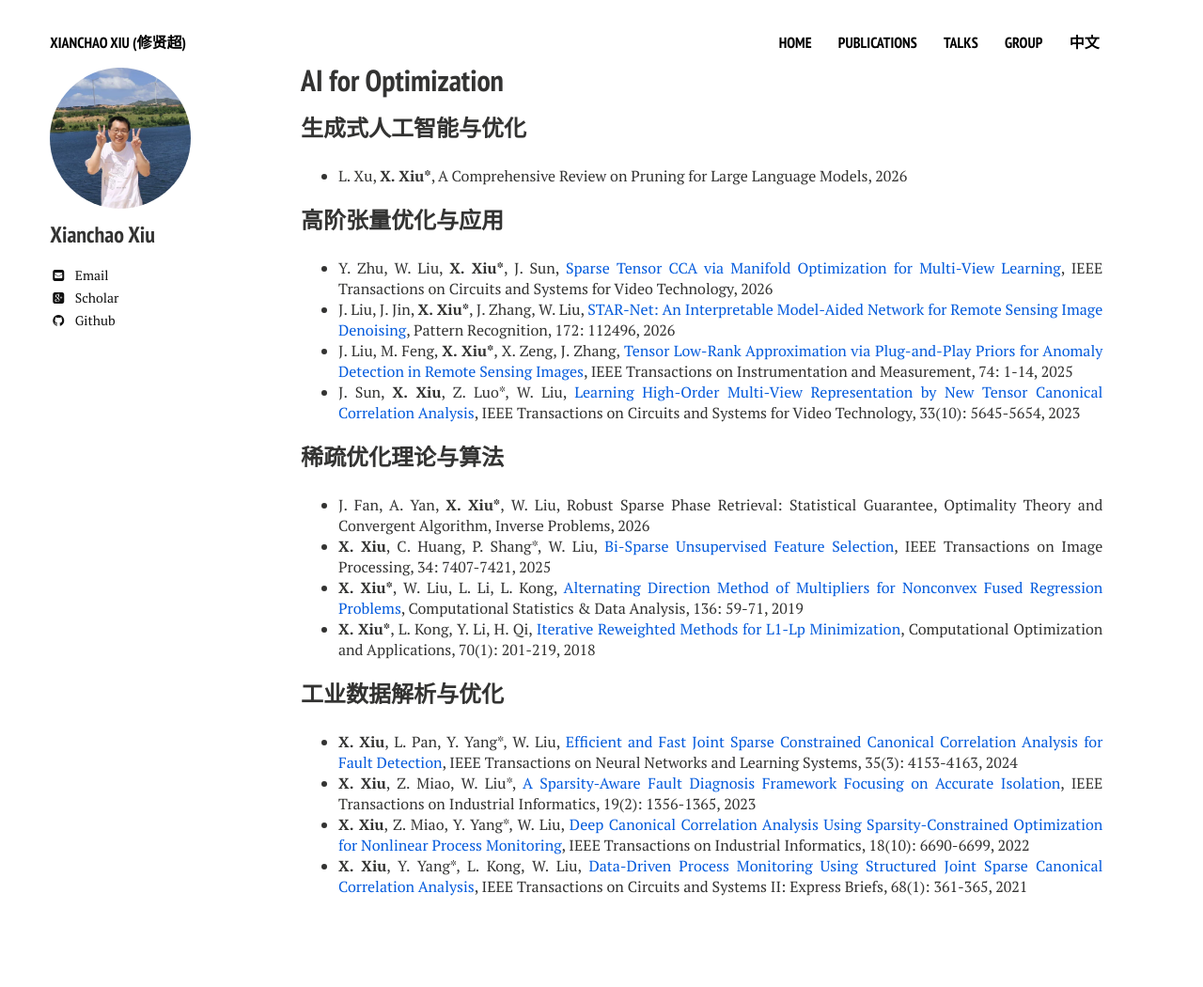
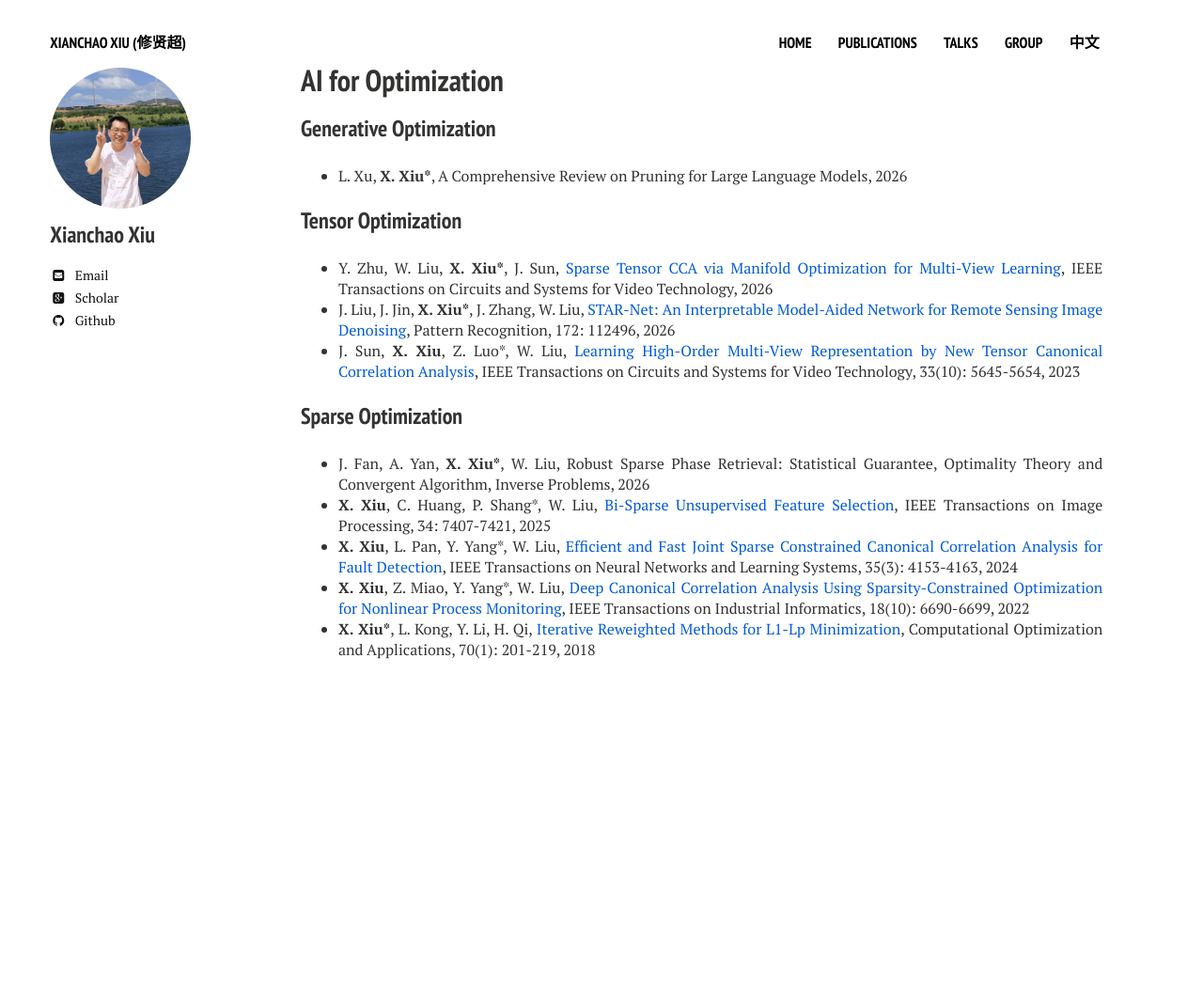
Before and after one commit to xianchaoxiu/xianchaoxiu.github.io, a Jekyll site: the page built from chinese/research/OPT/index.md, in a window 1280 px wide. Shown: the whole page at 94% size. Built offline with Jekyll 4.4.1, drawn with Linux system fonts in a browser that asks for light colours; nearby versions of some CDN libraries; after the commit the page ends 900 px from its top, so only the background shows below that.

Commit message:
Update index.md

```diff
--- a/chinese/research/OPT/index.md
+++ b/chinese/research/OPT/index.md
@@ -5,27 +5,20 @@ comments: false
 share: false
 ---
 
-### 生成式人工智能与优化
+### Generative Optimization
 * L. Xu, <b>X. Xiu*</b>, A Comprehensive Review on Pruning for Large Language Models, 2026 <br>
 
 
-### 高阶张量优化与应用
+### Tensor Optimization
 * Y. Zhu, W. Liu, <b>X. Xiu*</b>, J. Sun, <a href="https://doi.org/10.1109/TCSVT.2025.3642736" class="textlink" target="_blank">Sparse Tensor CCA via Manifold Optimization for Multi-View Learning</a>, IEEE Transactions on Circuits and Systems for Video Technology, 2026 <br>
 * J. Liu, J. Jin, <b>X. Xiu*</b>, J. Zhang, W. Liu, <a href="https://doi.org/10.1016/j.patcog.2025.112496" class="textlink" target="_blank">STAR-Net: An Interpretable Model-Aided Network for Remote Sensing Image Denoising</a>, Pattern Recognition, 172: 112496, 2026  <br>
-* J. Liu, M. Feng, <b>X. Xiu*</b>, X. Zeng, J. Zhang, <a href="https://ieeexplore.ieee.org/document/10935754" class="textlink" target="_blank">Tensor Low-Rank Approximation via Plug-and-Play Priors for Anomaly Detection in Remote Sensing Images</a>, IEEE Transactions on Instrumentation and Measurement, 74: 1-14, 2025  <br>
 * J. Sun, <b>X. Xiu</b>, Z. Luo*, W. Liu, <a href="https://ieeexplore.ieee.org/document/10091146" class="textlink" target="_blank">Learning High-Order Multi-View Representation by New Tensor Canonical Correlation Analysis</a>, IEEE Transactions on Circuits and Systems for Video Technology, 33(10): 5645-5654, 2023 <br>
 
 
 
-### 稀疏优化理论与算法
+### Sparse Optimization
 * J. Fan, A. Yan, <b>X. Xiu*</b>, W. Liu, Robust Sparse Phase Retrieval: Statistical Guarantee, Optimality Theory and Convergent Algorithm, Inverse Problems, 2026 <br>
 * <b>X. Xiu</b>, C. Huang, P. Shang*, W. Liu, <a href="https://doi.org/10.1109/TIP.2025.3620667" class="textlink" target="_blank">Bi-Sparse Unsupervised Feature Selection</a>, IEEE Transactions on Image Processing, 34: 7407-7421, 2025  <br>
-* <b>X. Xiu*</b>, W. Liu, L. Li, L. Kong, <a href="https://doi.org/10.1016/j.csda.2019.01.002" class="textlink" target="_blank">Alternating Direction Method of Multipliers for Nonconvex Fused Regression Problems</a>, Computational Statistics & Data Analysis, 136: 59-71, 2019 <br>
+* <b>X. Xiu</b>, L. Pan, Y. Yang*, W. Liu, <a href="https://doi.org/10.1109/TNNLS.2022.3201881" class="textlink" target="_blank">Efficient and Fast Joint Sparse Constrained Canonical Correlation Analysis for Fault Detection</a>, IEEE Transactions on Neural Networks and Learning Systems, 35(3): 4153-4163, 2024  <br>
+* <b>X. Xiu</b>, Z. Miao, Y. Yang*, W. Liu, <a href="https://doi.org/10.1109/TII.2021.3121770" class="textlink" target="_blank">Deep Canonical Correlation Analysis Using Sparsity-Constrained Optimization for Nonlinear Process Monitoring</a>, IEEE Transactions on Industrial Informatics, 18(10): 6690-6699, 2022 <br>
 * <b>X. Xiu*</b>, L. Kong, Y. Li, H. Qi, <a href="https://doi.org/10.1007/s10589-017-9977-7" class="textlink" target="_blank">Iterative Reweighted Methods for L1-Lp Minimization</a>, Computational Optimization and Applications, 70(1): 201-219, 2018 <br>
-
-
-### 工业数据解析与优化
-* <b>X. Xiu</b>, L. Pan, Y. Yang*, W. Liu, <a href="https://doi.org/10.1109/TNNLS.2022.3201881" class="textlink" target="_blank">Efficient and Fast Joint Sparse Constrained Canonical Correlation Analysis for Fault Detection</a>, IEEE Transactions on Neural Networks and Learning Systems, 35(3): 4153-4163, 2024  <br>
-* <b>X. Xiu</b>, Z. Miao, W. Liu*, <a href="https://doi.org/10.1109/TII.2022.3180070" class="textlink" target="_blank">A Sparsity-Aware Fault Diagnosis Framework Focusing on Accurate Isolation</a>, IEEE Transactions on Industrial Informatics, 19(2): 1356-1365, 2023 <br>
-* <b>X. Xiu</b>, Z. Miao, Y. Yang*, W. Liu, <a href="https://doi.org/10.1109/TII.2021.3121770" class="textlink" target="_blank">Deep Canonical Correlation Analysis Using Sparsity-Constrained Optimization for Nonlinear Process Monitoring</a>, IEEE Transactions on Industrial Informatics, 18(10): 6690-6699, 2022 <br>
-* <b>X. Xiu</b>, Y. Yang*, L. Kong, W. Liu, <a href="https://doi.org/10.1109/TCSII.2020.2988054" class="textlink" target="_blank">Data-Driven Process Monitoring Using Structured Joint Sparse Canonical Correlation Analysis</a>, IEEE Transactions on Circuits and Systems II: Express Briefs, 68(1): 361-365, 2021 <br>
```
